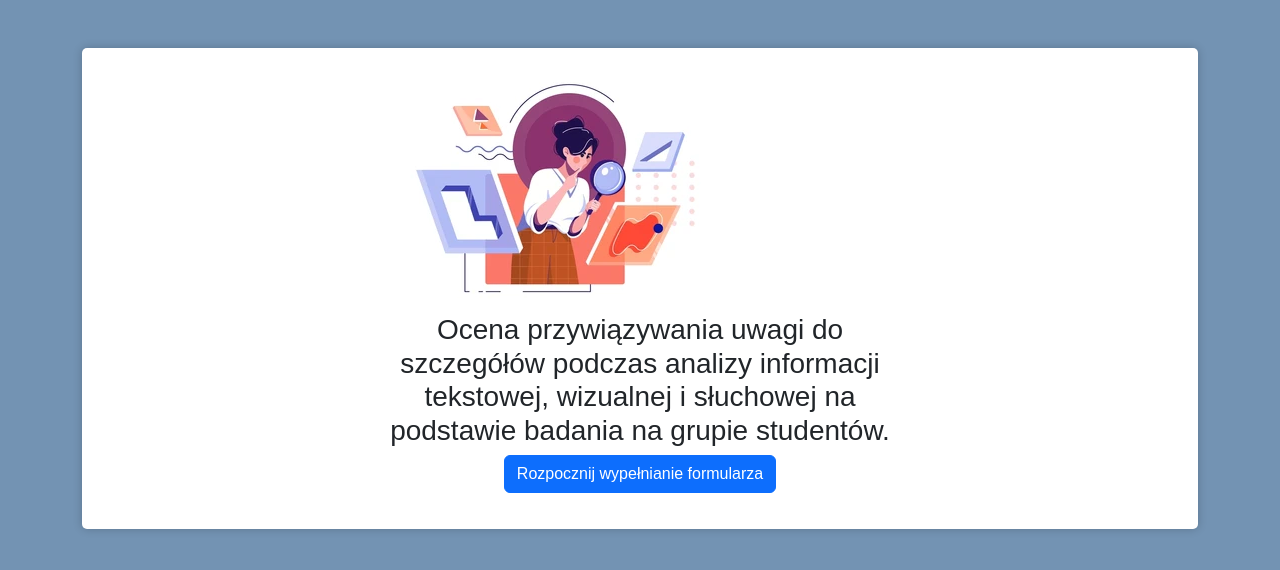
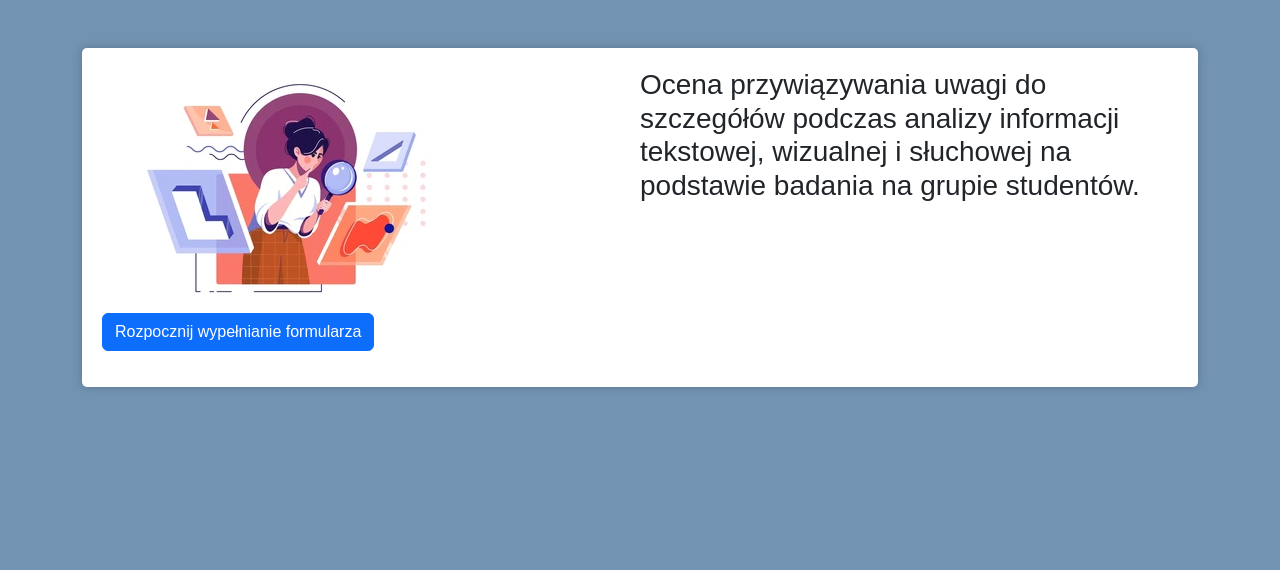
Before and after one commit to ArkadiuszKarbowski/assessment-of-attention-to-detail, a Flask app: page / in a window 1280 px wide. Shown: the top 570 px of the page. Run offline with Flask 3, Linux system fonts and the light colour scheme.

Commit message:
changes in style

```diff
--- a/templates/home.html
+++ b/templates/home.html
@@ -16,16 +16,16 @@
 		#right {
 			float: right;
 			width: 50%;
-      text-align: center;
 		}
 		#form-container {
-			display: flex;
-			justify-content: center;
-			align-items: center;
-			flex-direction: column;
-			margin-top: 10px;
-			margin-bottom: 10px;
+			margin-top: 15px;
+			margin-bottom: 15px;
+			clear: both;
 		}
+    .btn-center {
+      display: flex;
+      justify-content: center;
+    }
 	</style>
 </head>
 <body>
@@ -40,7 +40,7 @@
 				<h3>Ocena przywiązywania uwagi do szczegółów podczas analizy informacji tekstowej, wizualnej i słuchowej na podstawie badania na grupie studentów.</h3>
 			</div>
 			<div style="clear: both;"></div>
-			<button class="btn btn-primary mb-3" type="button" onclick="window.location.href='/page2'">Rozpocznij wypełnianie formularza</button>
+			<button class="btn btn-primary mb-3 btn-center" type="button" onclick="window.location.href='/page2'">Rozpocznij wypełnianie formularza</button>
 		</form>
 	</div>
 	<script src="https://cdn.jsdelivr.net/npm/bootstrap@5.3.0-alpha3/dist/js/bootstrap.min.js" integrity="sha384-Y4oOpwW3duJdCWv5ly8SCFYWqFDsfob/3GkgExXKV4idmbt98QcxXYs9UoXAB7BZ" crossorigin="anonymous"></script>
```
